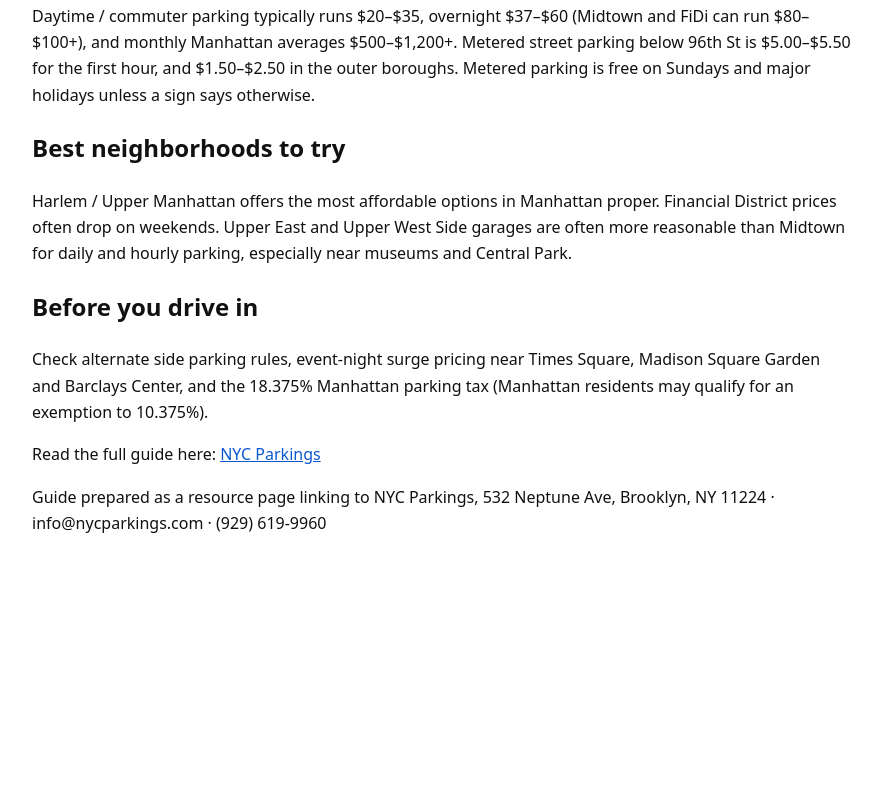
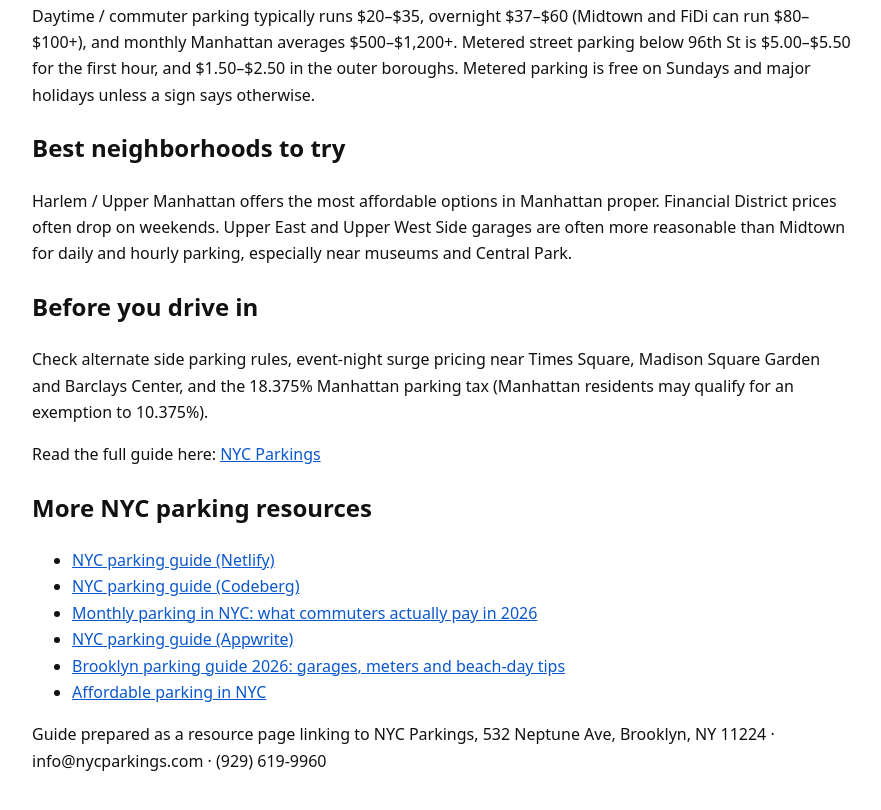
Before and after one commit to formula1live/nyc-parking, a plain HTML site: page index.html in a window 1280 px wide. Shown: the part 427-1237 px from the top of the page, without its empty margins (198-1079 px from the left). Before the commit the page ends 1003 px from the top, so only its background shows below. Drawn offline with Linux system fonts and the light colour scheme.

Commit message:
Add More NYC parking resources section with links

```diff
--- a/index.html
+++ b/index.html
@@ -10,5 +10,14 @@
 <h2>Best neighborhoods to try</h2><p>Harlem / Upper Manhattan offers the most affordable options in Manhattan proper. Financial District prices often drop on weekends. Upper East and Upper West Side garages are often more reasonable than Midtown for daily and hourly parking, especially near museums and Central Park.</p>
 <h2>Before you drive in</h2><p>Check alternate side parking rules, event-night surge pricing near Times Square, Madison Square Garden and Barclays Center, and the 18.375% Manhattan parking tax (Manhattan residents may qualify for an exemption to 10.375%).</p>
 <p>Read the full guide here: <a href="https://nycparkings.com/">NYC Parkings</a></p>
+<h2>More NYC parking resources</h2>
+<ul>
+<li><a href="https://nycparkings.netlify.app/">NYC parking guide (Netlify)</a></li>
+<li><a href="https://formula1live.codeberg.page/">NYC parking guide (Codeberg)</a></li>
+<li><a href="https://nycparkings.bitbucket.io/">Monthly parking in NYC: what commuters actually pay in 2026</a></li>
+<li><a href="https://nyc-parking.appwrite.network/">NYC parking guide (Appwrite)</a></li>
+<li><a href="https://nyc-parking.tiiny.site/">Brooklyn parking guide 2026: garages, meters and beach-day tips</a></li>
+<li><a href="https://sites.google.com/view/affordable-parking-nyc">Affordable parking in NYC</a></li>
+</ul>
 <footer><p>Guide prepared as a resource page linking to NYC Parkings, 532 Neptune Ave, Brooklyn, NY 11224 · info@nycparkings.com · (929) 619-9960</p></footer>
 </body></html>
```
